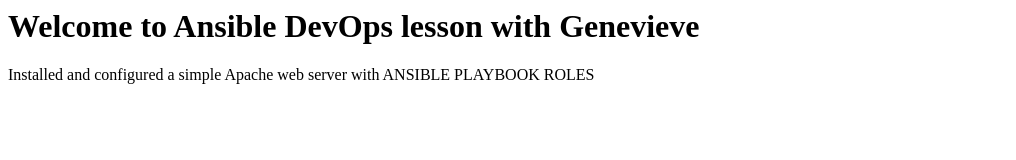
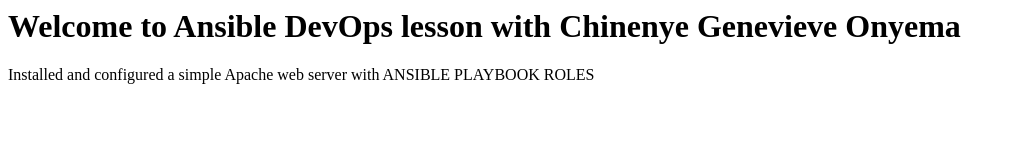
Before and after one commit to nenyeonyema/devops-lesson, a plain HTML site: page ansible_lesson/index.html in a window 1280 px wide. Shown: the whole page, without its empty margins (0-1016 px from the left). Drawn offline with Linux system fonts and the light colour scheme.

Commit message:
ansible playbook and roles

```diff
--- a/ansible_lesson/index.html
+++ b/ansible_lesson/index.html
@@ -3,7 +3,7 @@
 <title>Ansible Course</title>
 </head>
 <body>
-	<h1>Welcome to Ansible DevOps lesson with Genevieve</h1>
+	<h1>Welcome to Ansible DevOps lesson with Chinenye Genevieve Onyema</h1>
 	<p>Installed and configured a simple Apache web server with ANSIBLE PLAYBOOK ROLES</p>
 </body>
 </html>
```
